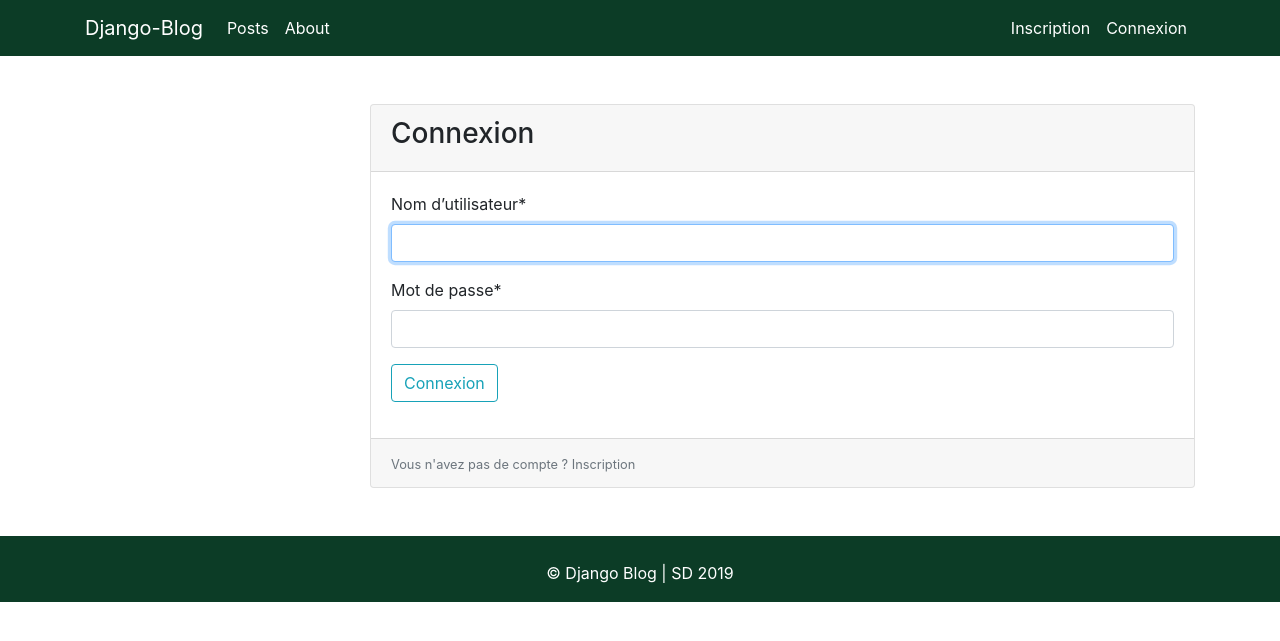
After one commit to souleymanediallo/django-blog, a Django app: page /login/ in a window 1280 px wide. The commit adds this page. Shown: the top 641 px of the page. Run offline with Django 3.2, Linux system fonts and the light colour scheme; some libraries are stand-ins or nearby versions.

Commit message:
add login and logout

```diff
--- a/pyblog/settings.py
+++ b/pyblog/settings.py
@@ -126,3 +126,9 @@ MEDIA_URL = '/media/'
 MEDIA_ROOT = BASE_DIR
 
 CRISPY_TEMPLATE_PACK = 'bootstrap4'
+
+LOGIN_REDIRECT_URL = 'blog:home'
+LOGOUT_REDIRECT_URL = 'blog:home'
+
+LOGIN_URL = 'login'
+LOGOUT_URL = 'logout'
--- a/pyblog/urls.py
+++ b/pyblog/urls.py
@@ -18,11 +18,15 @@ from django.urls import path, include
 from django.conf import settings
 from django.conf.urls.static import static
 from users import views as user_views
+from django.contrib.auth import views as auth_views
 
 urlpatterns = [
     path('admin/', admin.site.urls),
     path('', include("blog.urls", namespace="blog")),
     path('register/', user_views.register, name="register"),
+    path('login/', auth_views.LoginView.as_view(template_name="users/login.html"), name="login"),
+    path('logout/', auth_views.LogoutView.as_view(), name="logout"),
+    path('profil/', user_views.profil, name="profil"),
 ]
 
 urlpatterns += static(settings.STATIC_URL, document_root=settings.STATICFILES_DIRS)
--- a/templates/partials/header.html
+++ b/templates/partials/header.html
@@ -15,12 +15,13 @@
         </li>
       </ul>
       <ul class="navbar-nav ml-auto">
-        <li class="nav-item">
-          <a class="nav-link" href="#">Inscription</a>
-        </li>
-        <li class="nav-item">
-          <a class="nav-link" href="#">Connexion</a>
-        </li>
+        {% if user.is_authenticated %}
+        <li class="nav-item"><a class="nav-link" href="{% url 'profil' %}">Profil</a></li>
+        <li class="nav-item"><a class="nav-link" href="{% url 'logout' %}">Deconnexion</a></li>
+        {% else %}
+        <li class="nav-item"><a class="nav-link" href="{% url 'register' %}">Inscription</a></li>
+        <li class="nav-item"><a class="nav-link" href="{% url 'login' %}">Connexion</a></li>
+        {% endif %}
       </ul>
     </div>
   </div>
--- /dev/null
+++ b/users/templates/users/login.html
@@ -0,0 +1,35 @@
+{% extends "layout/base.html" %}
+
+{% load crispy_forms_tags %}
+
+{% block content %}
+<section class="my-4">
+    <div class="container my-5">
+        <div class="row">
+            <div class="col-lg-3"></div>
+            <div class="col-lg-9">
+                {% include 'partials/messages.html' %}
+                <div class="card">
+                    <div class="card-header">
+                        <h3>Connexion</h3>
+                    </div>
+                    <div class="card-body">
+                        <form method="POST">
+                            {% csrf_token %}
+                            <div class="form-group">
+                                {{ form|crispy }}
+                            </div>
+                            <div class="form-group">
+                                <button class="btn btn-outline-info" type="submit">Connexion</button>
+                            </div>
+                        </form>
+                    </div>
+                    <div class="card-footer">
+                        <small class="text-muted">Vous n'avez pas de compte ? <a href="#"></a>Inscription</small>
+                    </div>
+                </div>
+            </div>
+        </div>
+    </div>
+</section>
+{% endblock %}
```
Also changed, not shown: users/templates/users/profil.html (added, +20 -0 lines), users/views.py (+7 -2 lines), db.sqlite3.
